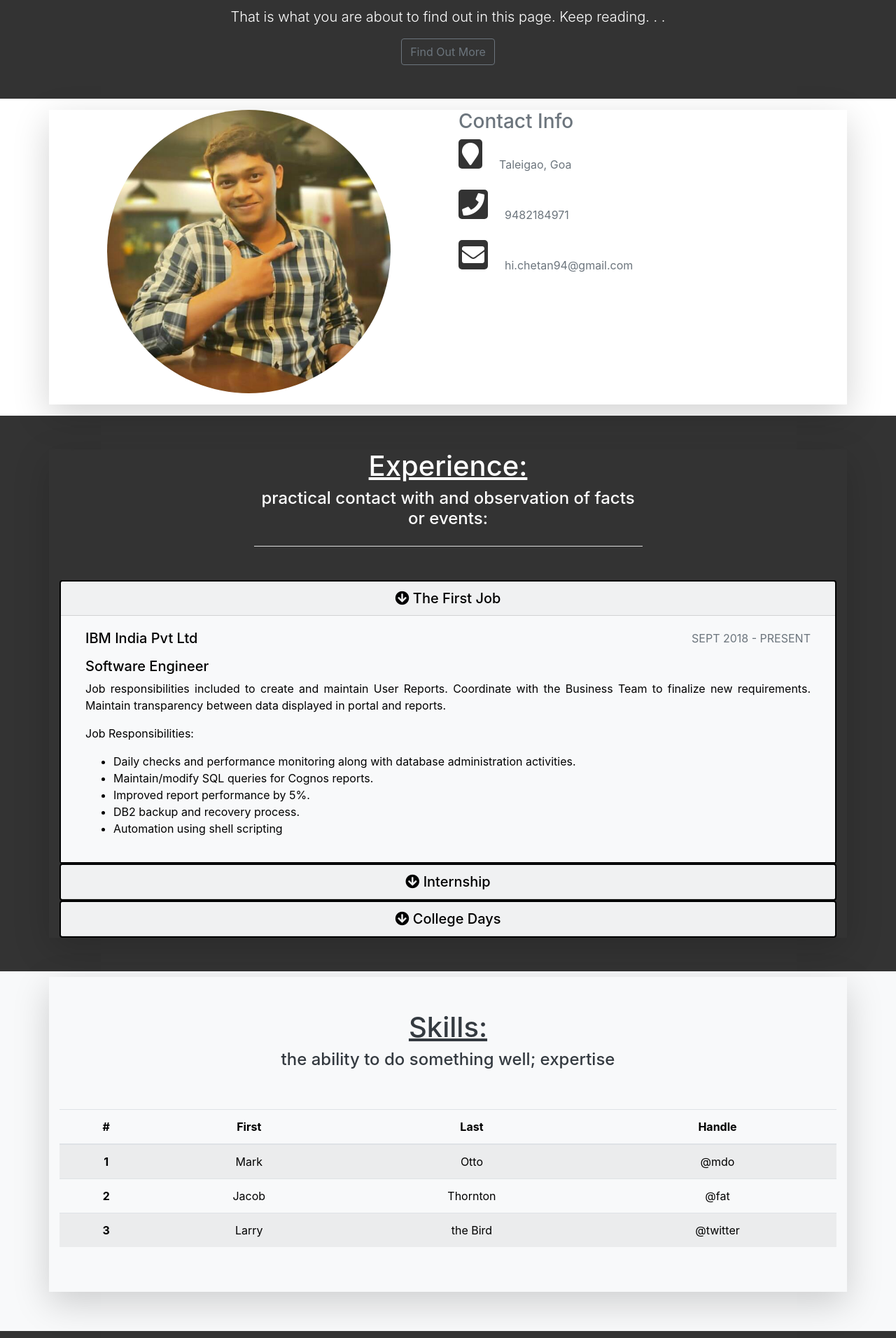
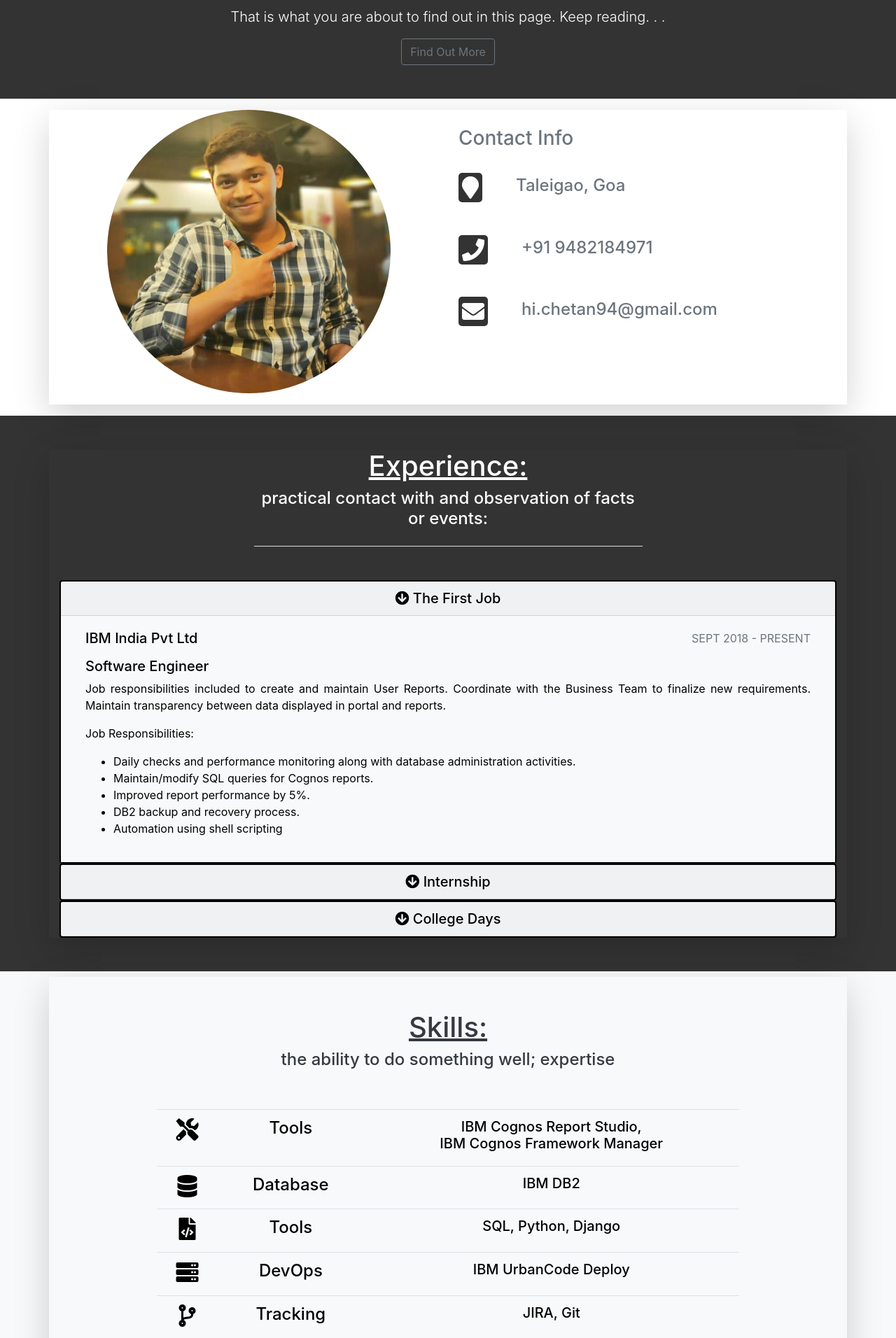
Before and after one commit to chetan276/profile, a Django app: page / in a window 1280 px wide. Shown: the part 114-2026 px from the top of the page at 70% size. Run offline with Django 3.2, Linux system fonts and the light colour scheme; some libraries are stand-ins or nearby versions.

Commit message:
Added Skills, minor changes in About UI

```diff
--- a/myprofile/static/css/style.css
+++ b/myprofile/static/css/style.css
@@ -41,3 +41,9 @@ body {
     color: #000;
 
 }
+
+.table {
+    width:75%;
+    margin-left: auto;
+    margin-right: auto;
+}
--- a/myprofile/templates/index.html
+++ b/myprofile/templates/index.html
@@ -51,7 +51,7 @@
                 <div class="col text-center py-5">
                     <h1 class="display-4">About Me</h1>
                     <p class="lead">That is what you are about to find out in this page. Keep reading. . . </p>
-                    <a href="" class="btn btn-outline-secondary ">Find Out More</a>
+                    <a href="#" class="btn btn-outline-secondary ">Find Out More</a>
                 </div>
             </div>
         </div>
@@ -64,13 +64,13 @@
                     <img src="{% static 'img/profile_photo.jpeg' %}" class="img-fluid mb-3 rounded-circle ">
                 </div>
                 <div class="col-md-6">
-                    <h3>Contact Info</h3>
+                    <h3 class="py-4">Contact Info</h3>
                     <div class="d-flex">
                         <div class="align-self-start">
                             <i class="fas fa-map-marker fa-2x"></i>
                         </div>
-                        <div class="p-4 align-self-end">
-                                Taleigao, Goa
+                        <div class="pl-5 pb-5 pt-1 align-self-end">
+                                <h4>Taleigao, Goa</h4>
                         </div>
                     </div>
 
@@ -78,8 +78,8 @@
                         <div class="align-self-start">
                             <i class="fas fa-phone fa-2x"></i>
                         </div>
-                        <div class="p-4 align-self-end">
-                            9482184971
+                        <div class="pl-5 pb-5 pt-1 align-self-end">
+                            <h4>+91 9482184971</h4>
                         </div>
                     </div>
 
@@ -87,8 +87,8 @@
                         <div class="align-self-start">
                             <i class="fas fa-envelope fa-2x"></i>
                         </div>
-                        <div class="p-4 align-self-end">
-                            hi.chetan94@gmail.com
+                        <div class="pl-5 pb-3 pt-1 align-self-end">
+                            <h4>hi.chetan94@gmail.com</h4>
                         </div>
                     </div>
                 </div>
@@ -246,46 +246,50 @@
         <div class="container shadow-lg mb-5">
             <div class="row ">
                 <div class="col py-5 text-center">
-                    <div class="">
-                        <h1 class="text-dark">
-                            <u>Skills:</u>
-                        </h1>
-                        <h4 class="pb-5 text-dark">the ability to do something well; expertise</h4>
-                    </div>
+                    <h1 class="text-dark">
+                        <u>Skills:</u>
+                    </h1>
+                    <h4 class="pb-5 text-dark">the ability to do something well; expertise</h4>
 
-                    <table class="table table-striped">
-                    <thead>
-                        <tr>
-                        <th scope="col">#</th>
-                        <th scope="col">First</th>
-                        <th scope="col">Last</th>
-                        <th scope="col">Handle</th>
-                        </tr>
-                    </thead>
+
+                    <table class="table table-hover">
                     <tbody>
                         <tr>
-                        <th scope="row">1</th>
-                        <td>Mark</td>
-                        <td>Otto</td>
-                        <td>@mdo</td>
+                        <td><i class="fas fa-tools fa-2x"></i> </td>
+                        <td><h4>Tools</h4></td>
+                        <td><h5>IBM Cognos Report Studio, <br/>IBM Cognos Framework Manager</h5></td>
                         </tr>
+
                         <tr>
-                        <th scope="row">2</th>
-                        <td>Jacob</td>
-                        <td>Thornton</td>
-                        <td>@fat</td>
+                        <td><i class="fas fa-database fa-2x"></td>
+                        <td><h4>Database</h4></td>
+                        <td><h5>IBM DB2</h5></td>
                         </tr>
+
                         <tr>
-                        <th scope="row">3</th>
-                        <td>Larry</td>
-                        <td>the Bird</td>
-                        <td>@twitter</td>
+                        <td><i class="fas fa-file-code fa-2x"></td>
+                        <td><h4>Tools</h4></td>
+                        <td><h5>SQL, Python, Django</h5></td>
                         </tr>
+
+                        <tr>
+                        <td><i class="fas fa-server fa-2x"></td>
+                        <td><h4>DevOps</h4></td>
+                        <td><h5>IBM UrbanCode Deploy</h5></td>
+                        </tr>
+
+                        <tr>
+                        <td><i class="fas fa-code-branch fa-2x"></td>
+                        <td><h4>Tracking</h4></td>
+                        <td><h5>JIRA, Git</h5></td>
+                        </tr>
+
                     </tbody>
                     </table>
 
                 </div>
             </div>
+
         </div>
     </section>
 
```
